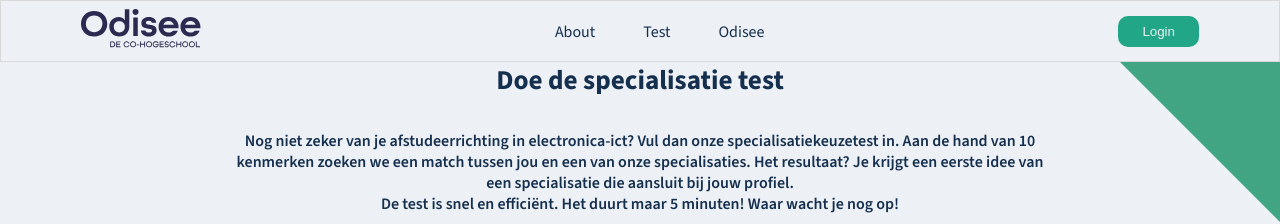
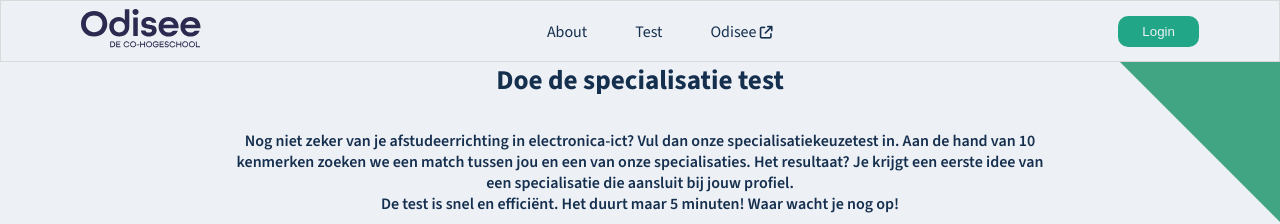
Before and after one commit to VhArno/2324FSDP-frontend, a Vue app: page /test in a window 1280 px wide. Shown: the top 224 px of the page. Built offline with nearby package versions, Linux system fonts and the light colour scheme.

Commit message:
link fixes

```diff
--- a/src/components/molecules/AppFooter.vue
+++ b/src/components/molecules/AppFooter.vue
@@ -2,7 +2,7 @@
 
 <template>
   <footer class="footer">
-    <RouterLink to="/">Ga naar de Odisee-website</RouterLink>
+    <a href="https://www.odisee.be/" target="_blank">Ga naar de Odisee-website</a>
     <RouterLink to="/">Privacybeleid</RouterLink>
     <RouterLink to="/">Cookievoorkeuren</RouterLink>
     <div class="socials">
--- a/src/components/molecules/AppHeader.vue
+++ b/src/components/molecules/AppHeader.vue
@@ -26,7 +26,7 @@ function goToLogin() {
           <RouterLink to="/test">Test</RouterLink>
         </li>
         <li>
-          <RouterLink to="/">Odisee</RouterLink>
+          <a href="https://www.odisee.be/" target="_blank">Odisee<i class="fa-solid fa-arrow-up-right-from-square"></i></a>
         </li>
       </ul>
       <AppButton @click="goToLogin" class="menu-btn">Login</AppButton>
@@ -44,6 +44,17 @@ nav {
 
   .menu-list {
     display: none;
+
+    li{
+      display: flex;
+      flex-flow: row;
+      align-items: center;
+
+      i {
+        margin-left: 0.2rem;
+        font-size: 0.8em;
+      }
+    }
   }
 
   .menu-btn {
```
